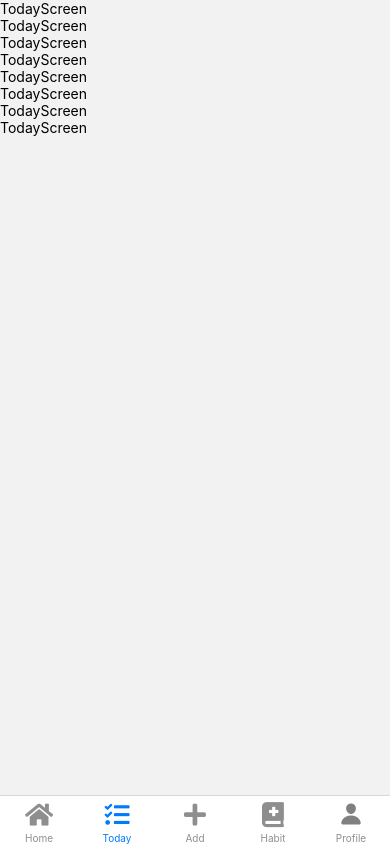
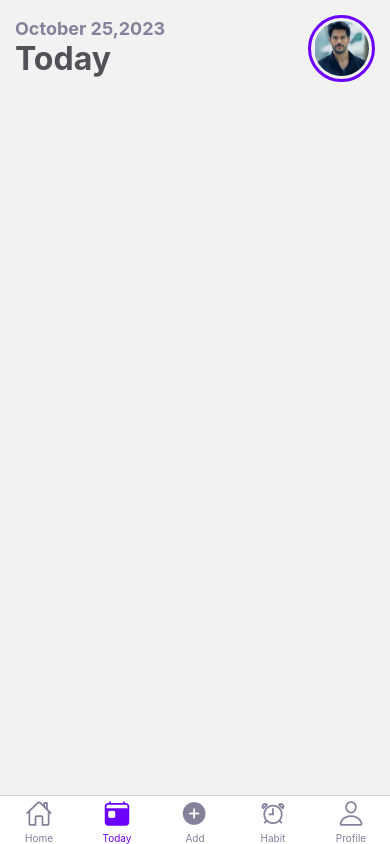
Before and after one commit to Ernie1234/JustDoIt, a React Native app: screen /Today in a window 390 px wide. Built offline with nearby package versions, Linux system fonts and the light colour scheme.

Commit message:
today screen started

```diff
--- a/App.tsx
+++ b/App.tsx
@@ -5,7 +5,7 @@ import ScreenNavigation from "./navigations";
 export default function App() {
   return (
     <>
-      <StatusBar style="light" backgroundColor="#862eff" />
+      <StatusBar style="dark" />
       <ScreenNavigation />
     </>
   );
--- a/constants/theme.ts
+++ b/constants/theme.ts
@@ -8,6 +8,7 @@ const COLORS = {
   purple4: "#b781ff",
   purple5: "#d1b0ff",
 
+  grayDark: "#515157",
   gray: "#83829A",
   gray2: "#C1C0C8",
 
--- a/navigations/Tab.tsx
+++ b/navigations/Tab.tsx
@@ -1,5 +1,6 @@
 import { createBottomTabNavigator } from "@react-navigation/bottom-tabs";
-import { FontAwesome5, Ionicons } from "@expo/vector-icons";
+// import { Ionicons, FontAwesome5 } from "@expo/vector-icons";
+import { Ionicons } from "@expo/vector-icons";
 
 import {
   AddScreen,
@@ -8,6 +9,7 @@ import {
   Profile,
   TodayScreen,
 } from "../screens";
+import { COLORS } from "../constants/theme";
 
 export type tabParams = {
   Today: any;
@@ -24,19 +26,28 @@ export default function MyTabs() {
     <Tab.Navigator
       initialRouteName="Home"
       screenOptions={({ route, navigation }) => ({
+        tabBarActiveTintColor: COLORS.purple,
+        tabBarInactiveTintColor: COLORS.gray,
         tabBarIcon: ({ color, focused, size }) => {
           let iconName;
           if (route.name === "Home") {
-            iconName = "home";
+            iconName = focused ? "home" : "home-outline";
+            // color = focused ? COLORS.purple3 : COLORS.gray;
           } else if (route.name === "Today") {
-            iconName = "tasks";
+            iconName = focused ? "today" : "today-outline";
+            // color = focused ? COLORS.purple3 : COLORS.gray;
           } else if (route.name === "Habit") {
-            iconName = "book-medical";
+            iconName = focused ? "alarm" : "alarm-outline";
+            // color = focused ? COLORS.purple3 : COLORS.gray;
           } else if (route.name === "Add") {
-            iconName = "plus";
+            iconName = focused ? "add-circle" : "add-circle";
+            // color = focused ? COLORS.purple3 : COLORS.gray;
+          } else if (route.name === "Profile") {
+            iconName = focused ? "person" : "person-outline";
+            // color = focused ? COLORS.purple3 : COLORS.gray;
           }
 
-          return <FontAwesome5 name={iconName} size={size} color={color} />;
+          return <Ionicons name={iconName} size={size * 1.12} color={color} />;
         },
         headerShown: false,
       })}
@@ -45,15 +56,7 @@ export default function MyTabs() {
       <Tab.Screen name="Today" component={TodayScreen} />
       <Tab.Screen name="Add" component={AddScreen} />
       <Tab.Screen name="Habit" component={HabitScreen} />
-      <Tab.Screen
-        name="Profile"
-        component={Profile}
-        options={{
-          tabBarIcon: () => (
-            <Ionicons name="md-person" size={24} color="gray" />
-          ),
-        }}
-      />
+      <Tab.Screen name="Profile" component={HabitScreen} />
     </Tab.Navigator>
   );
 }
--- a/package.json
+++ b/package.json
@@ -13,6 +13,7 @@
     "@react-navigation/bottom-tabs": "^6.5.11",
     "@react-navigation/native": "^6.1.9",
     "@react-navigation/native-stack": "^6.9.16",
+    "date-fns": "^3.0.1",
     "expo": "~49.0.15",
     "expo-linear-gradient": "~12.3.0",
     "expo-status-bar": "~1.6.0",
--- a/screens/TodayScreen.tsx
+++ b/screens/TodayScreen.tsx
@@ -1,20 +1,78 @@
-import { StyleSheet, Text, View } from "react-native";
+import {
+  Dimensions,
+  Image,
+  Platform,
+  SafeAreaView,
+  StatusBar,
+  StyleSheet,
+  Text,
+  View,
+} from "react-native";
+import { format } from "date-fns";
+import { COLORS } from "../constants/theme";
 
 const TodayScreen = () => {
+  const SIZE = Dimensions.get("window").width;
+  //Date and calendar
+  const today = new Date();
+  const formattedDate = format(today, "MMMM dd,yyyy");
+
   return (
-    <View>
-      <Text>TodayScreen</Text>
-      <Text>TodayScreen</Text>
-      <Text>TodayScreen</Text>
-      <Text>TodayScreen</Text>
-      <Text>TodayScreen</Text>
-      <Text>TodayScreen</Text>
-      <Text>TodayScreen</Text>
-      <Text>TodayScreen</Text>
-    </View>
+    <SafeAreaView style={styles.container}>
+      {/* <View style={{ paddingTop: 15 }}> */}
+      <View style={styles.header}>
+        <View style={styles.date}>
+          <Text style={styles.dateFormat}>{formattedDate}</Text>
+          <Text style={styles.today}>today</Text>
+        </View>
+        <View style={[styles.headerImageWrapper, { borderRadius: SIZE * 0.5 }]}>
+          <Image
+            source={require("../assets/images/kemal.jpg")}
+            resizeMode="contain"
+            style={{
+              width: SIZE * 0.14,
+              height: SIZE * 0.14,
+              borderRadius: SIZE * 0.5,
+            }}
+          />
+        </View>
+      </View>
+      {/* </View> */}
+    </SafeAreaView>
   );
 };
 
 export default TodayScreen;
 
-const styles = StyleSheet.create({});
+const styles = StyleSheet.create({
+  container: {
+    paddingTop: Platform.OS === "android" ? StatusBar.currentHeight : 0,
+  },
+  header: {
+    paddingHorizontal: 15,
+    paddingVertical: 15,
+    flexDirection: "row",
+    justifyContent: "space-between",
+  },
+  date: {
+    justifyContent: "center",
+    flexDirection: "column",
+  },
+  dateFormat: {
+    fontSize: 18,
+    fontWeight: "bold",
+    color: COLORS.gray,
+  },
+  today: {
+    fontSize: 32,
+    textTransform: "capitalize",
+    fontWeight: "bold",
+    color: COLORS.grayDark,
+  },
+  headerImageWrapper: {
+    borderColor: "#6c00ff",
+    borderStyle: "solid",
+    borderWidth: 3,
+    padding: 3,
+  },
+});
```
Also changed, not shown: 1 other file (tests, documents, lock files or other folders).
